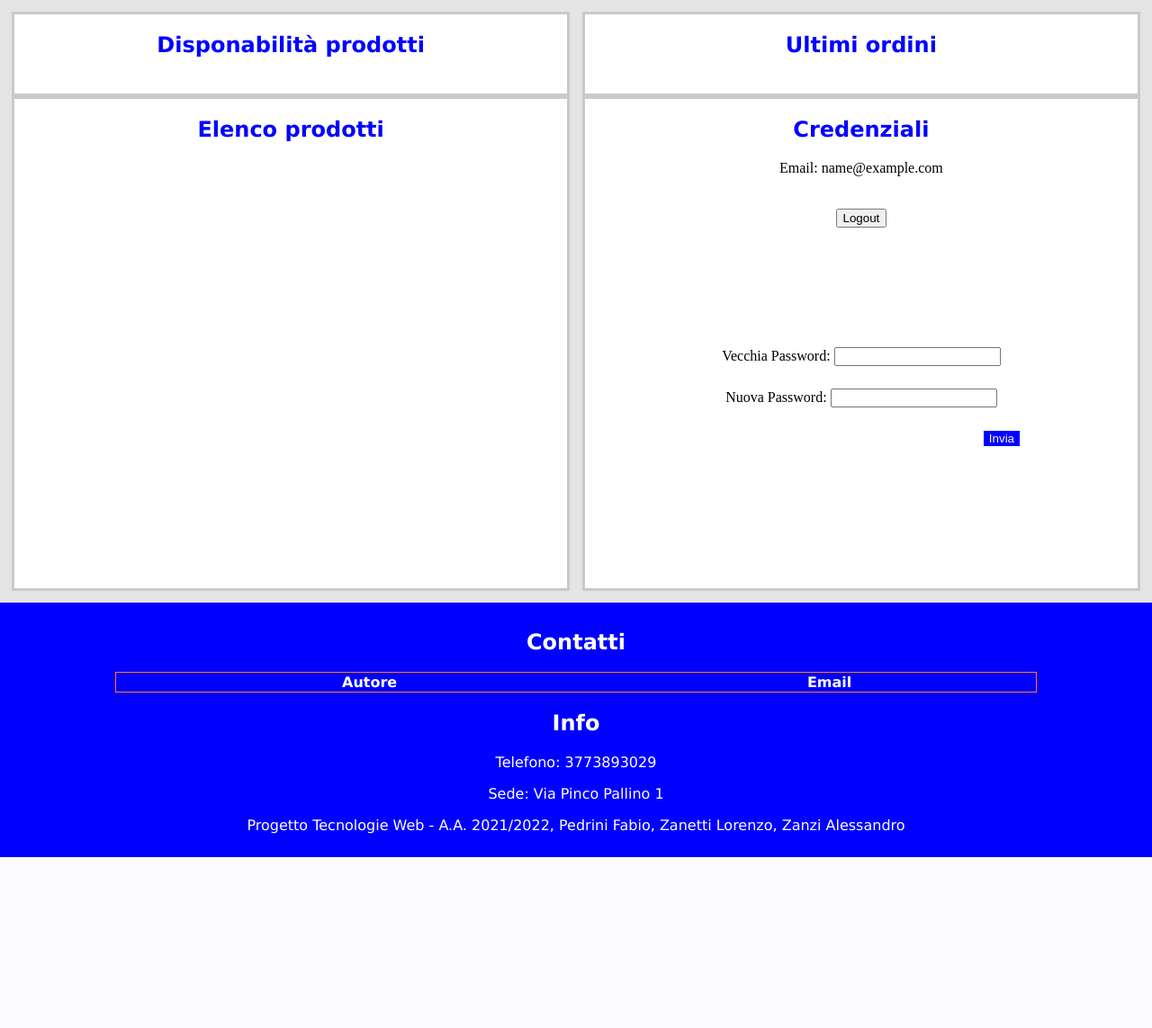
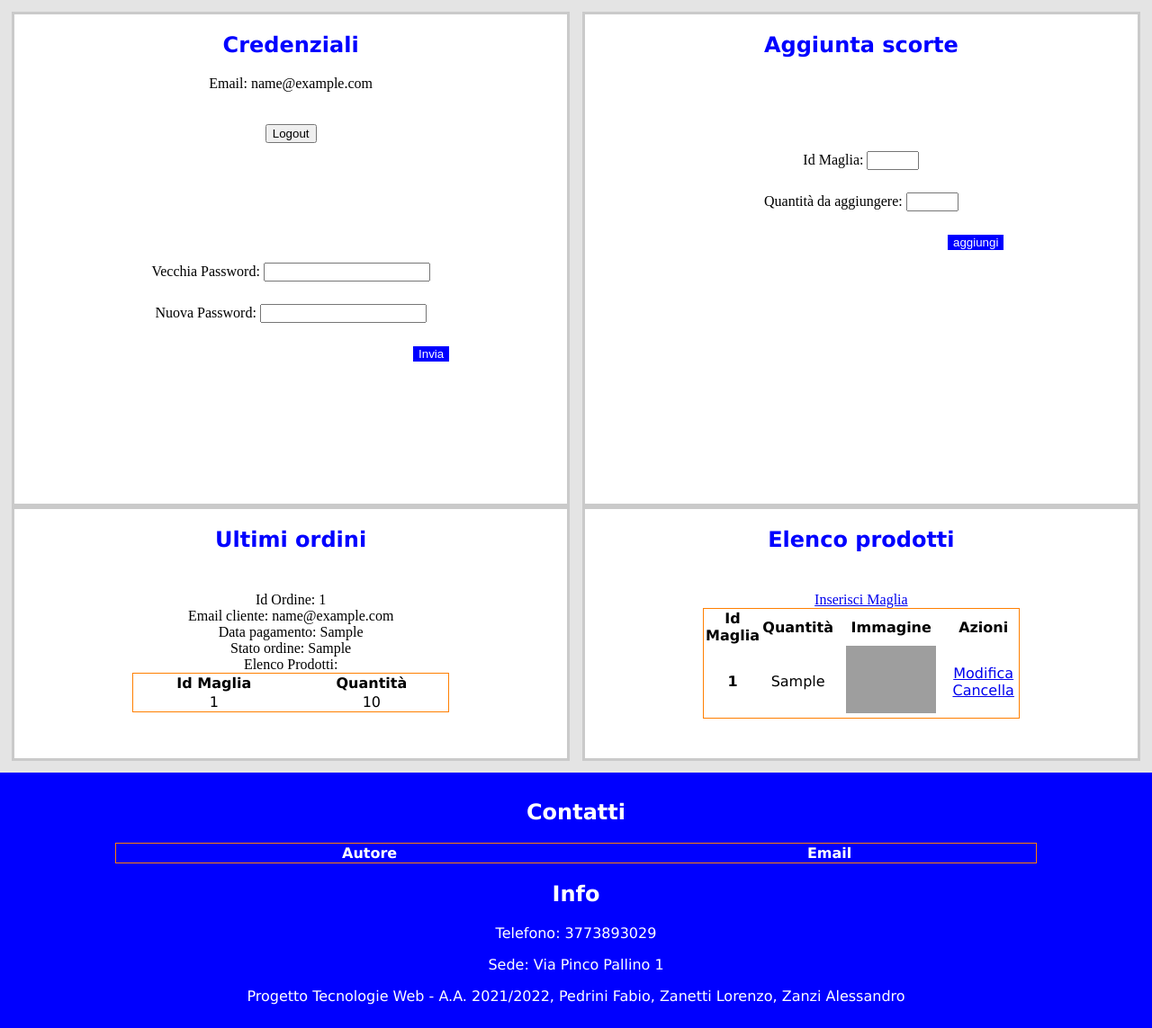
Before and after one commit to zanetti33/ProgettoWeb, a PHP site: page /login.php in a window 1280 px wide. Shown: the part 96-1239 px from the top of the page at 90% size. Before the commit the page ends 1049 px from the top, so only its background shows below. Run offline with PHP 8.4, Linux system fonts and the light colour scheme; the visitor is signed in with stand-in values (Sample User, id 1); tables that the repository leaves empty or names only in its code hold one stand-in row (values such as "Sample post"); lists and menus that the app fills with data are empty; some libraries are stand-ins or nearby versions; grey boxes are pictures that could not be loaded.

Commit message:
admin can now add stocks, see products and latest orders

```diff
--- a/src/css/style.css
+++ b/src/css/style.css
@@ -22,7 +22,7 @@ header h1 {
     vertical-align: top;
 }
 
-header h1 a:visited, header h1 a:link, main div a:visited, main div a:link {
+header h1 a:visited, header h1 a:link, main > div a:visited, main > div a:link {
     text-decoration: none;
     color: #fff;
 }
@@ -98,6 +98,7 @@ body > footer{
 main > section{
     padding: 20px 5%;
     background-color: #fff;
+    text-align: center;
 }
 
 form{
@@ -157,6 +158,18 @@ footer table {
     color: white;
 }
 
+main section div{
+    padding: 5%;
+}
+
+main section div ul{
+    list-style: none;
+}
+
+form input[type="number"]{
+    max-width: 50px;
+}
+
 @media screen and (min-width:768px){
 
     header img {
--- a/src/db/database.php
+++ b/src/db/database.php
@@ -10,10 +10,16 @@ class DatabaseHelper{
         mysqli_report(MYSQLI_REPORT_ERROR | MYSQLI_REPORT_STRICT);
     }
 
-    public function funzioneEsempio($n){
-		//inserire query qui
-        $stmt = $this->db->prepare("SELECT nome FROM persona WHERE eta=?");
-		//in questo caso inserisco n che è un intero (i) nel punto di domanda nella query
+    public function getLatestOrders($n=10){
+        $query = "SELECT idOrdine, email, dataPagamento, stato,
+            (SELECT GROUP_CONCAT(idMaglia, '.', quantità)
+            FROM maglia_ordinata
+            WHERE maglia_ordinata.idOrdine=ordine.idOrdine
+            GROUP BY maglia_ordinata.idOrdine) as maglie
+            FROM ordine
+            ORDER BY dataPagamento DESC
+            LIMIT ?";
+        $stmt = $this->db->prepare($query);
         $stmt->bind_param('i',$n);
         $stmt->execute();
         $result = $stmt->get_result();
@@ -23,6 +29,14 @@ class DatabaseHelper{
 
     public function getAdmins(){
         $stmt = $this->db->prepare("SELECT email, nome, cognome FROM account WHERE admin=1");
+        $stmt->execute();
+        $result = $stmt->get_result();
+
+        return $result->fetch_all(MYSQLI_ASSOC);
+    }
+
+    public function getProducts(){
+        $stmt = $this->db->prepare("SELECT idMaglia, immagineFronte, dispMagazzino FROM maglia");
         $stmt->execute();
         $result = $stmt->get_result();
 
@@ -39,8 +53,8 @@ class DatabaseHelper{
     }
 
     public function getProductsInOrder($idOrder){
-        $stmt = $this->db->prepare("SELECT idMaglia, quantità, nomePersonalizzato, numeroPersonalizzato, costo
-            FROM maglia_ordinata WHERE idOrdine=?");
+        $stmt = $this->db->prepare("SELECT maglia.idMaglia, quantità, nomePersonalizzato, numeroPersonalizzato, costo, immagineFronte
+            FROM maglia_ordinata, maglia WHERE maglia.idMaglia = maglia_ordinata.idMaglia AND idOrdine=?");
         $stmt->bind_param("i", $idOrder);
         $stmt->execute();
         $result = $stmt->get_result();
@@ -125,5 +139,14 @@ class DatabaseHelper{
 
         return $result->fetch_all(MYSQLI_ASSOC);
     }
+
+    public function addToProduct($id, $qta){
+        $query = "UPDATE maglia SET dispMagazzino = dispMagazzino + ? WHERE idMaglia = ?";
+        $stmt = $this->db->prepare($query);
+        $stmt->bind_param('ii', $qta, $id);
+        $stmt->execute();
+
+        return $stmt->affected_rows;
+    }
 }
 ?>
--- a/src/login.php
+++ b/src/login.php
@@ -33,8 +33,18 @@ if(!empty($_SESSION["email"])){
         $templateParams["titolo"] = "Kits - Gestione";
         $templateParams["nome"] = "amministratore.php";
         //amministratore template
-        $templateParams["ordini"] = null;
-        $templateParams["prodotti"] = null;
+        $templateParams["ordini"] = $dbh->getLatestOrders(5);
+        $templateParams["prodotti"] = $dbh->getProducts();
+        if(isset($_POST["aggiungi"]) &&
+            isset($_POST["idMaglia"]) &&
+            isset($_POST["quantità"])){
+            $result = $dbh->addToProduct($_POST["idMaglia"], $_POST["quantità"]);
+            if($result != 1){
+                $templateParams["messaggio2"] = "c'è stato un errore nell'aggiunta!";
+            } else {
+                $templateParams["messaggio2"] = "aggiunta eseguita con successo!";
+            }
+        }
     } else {
         //pagina utente
         $templateParams["titolo"] = "Kits - Utente";
--- a/src/template/amministratore.php
+++ b/src/template/amministratore.php
@@ -1,19 +1,93 @@
-			<section>
-                <h2>Disponabilità prodotti</h2>
+			<?php require("credenziali.php") ?>
+            <section>
+                <h2>Aggiunta scorte</h2>
                 <div>
-
+                    <?php if(isset($templateParams["messaggio2"])):?>
+                    <p><?php echo $templateParams["messaggio2"]; ?></p>
+                    <?php endif; ?>
+                    <form action="" method="POST">
+                        <ul>
+                            <li>
+                                <label for="idMaglia">Id Maglia:</label>
+                                <input type="number" id="idMaglia" name="idMaglia" />
+                            </li>
+                            <li>
+                                <label for="quantità">Quantità da aggiungere:</label>
+                                <input type="number" id="quantità" name="quantità" />
+                            </li>
+                            <li>
+                                <input type="submit" name="aggiungi" value="aggiungi" />
+                            </li>
+                        </ul>
+                    </form>
                 </div>
             </section>
             <section>
                 <h2>Ultimi ordini</h2>
+                <?php foreach($templateParams["ordini"] as $ordine): ?>
                 <div>
-
+                    <ul>
+                        <li>
+                            Id Ordine: <?php echo $ordine["idOrdine"] ?>
+                        </li>
+                        <li>
+                            Email cliente: <?php echo $ordine["email"] ?>
+                        </li>
+                        <li>
+                            Data pagamento: <?php echo $ordine["dataPagamento"] ?>
+                        </li>
+                        <li>
+                            Stato ordine: <?php echo $ordine["stato"]; ?>
+                        </li>
+                        <li>
+                            Elenco Prodotti:
+                            <table>
+                                <tr>
+                                    <th id="idmaglia">Id Maglia</th>
+                                    <th id="quantità">Quantità</th>
+                                </tr>
+                                <?php foreach(explode(",", $ordine["maglie"]) as $maglia):
+                                    $maglia = explode(".", $maglia)?>
+                                <tr>
+                                    <td header="idmaglia"><?php echo $maglia[0] ?></td>
+                                    <td header="quantità"><?php echo $maglia[1] ?></td>
+                                </tr>
+                                <?php endforeach; ?>
+                            </table>
+                        </li>
+                    </ul>
                 </div>
+                <?php endforeach; ?>
             </section>
             <section>
                 <h2>Elenco prodotti</h2>
                 <div>
-
+                    <?php if(isset($templateParams["messaggio1"])):?>
+                    <p><?php echo $templateParams["messaggio1"]; ?></p>
+                    <?php endif; ?>
+                    <a href="gestione-maglia.php?action=1">Inserisci Maglia</a>
+                    <table>
+                        <thead>
+                            <tr>
+                                <th id="id">Id Maglia</th>
+                                <th id="quantità">Quantità</th>
+                                <th id="immagine">Immagine</th>
+                                <th id="azioni">Azioni</th>
+                            </tr>
+                        </thead>
+                        <tbody>
+                            <?php foreach($templateParams["prodotti"] as $maglia): ?>
+                            <tr>
+                                <th id="<?php echo $maglia["idMaglia"]; ?>" header="id"><?php echo $maglia["idMaglia"]; ?></td>
+                                <td headers="<?php echo $maglia["idMaglia"]; ?> quantità"><?php echo $maglia["dispMagazzino"]; ?></td>
+                                <td headers="<?php echo $maglia["idMaglia"]; ?> immagine"><img src="<?php echo UPLOAD_DIR.$maglia["immagineFronte"]; ?>" alt="" /></td>
+                                <td headers="<?php echo $maglia["idMaglia"]; ?> azioni">
+                                    <a href="gestione-maglia.php?action=2&id=<?php echo $maglia["idMaglia"]; ?>"> Modifica </a>
+                                    <a href="gestione-maglia.php?action=3&id=<?php echo $maglia["idMaglia"]; ?>"> Cancella </a>
+                                </td>
+                            </tr>
+                            <?php endforeach; ?>
+                        </tbody>
+                    </table>
                 </div>
             </section>
-            <?php require("credenziali.php") ?>
```
